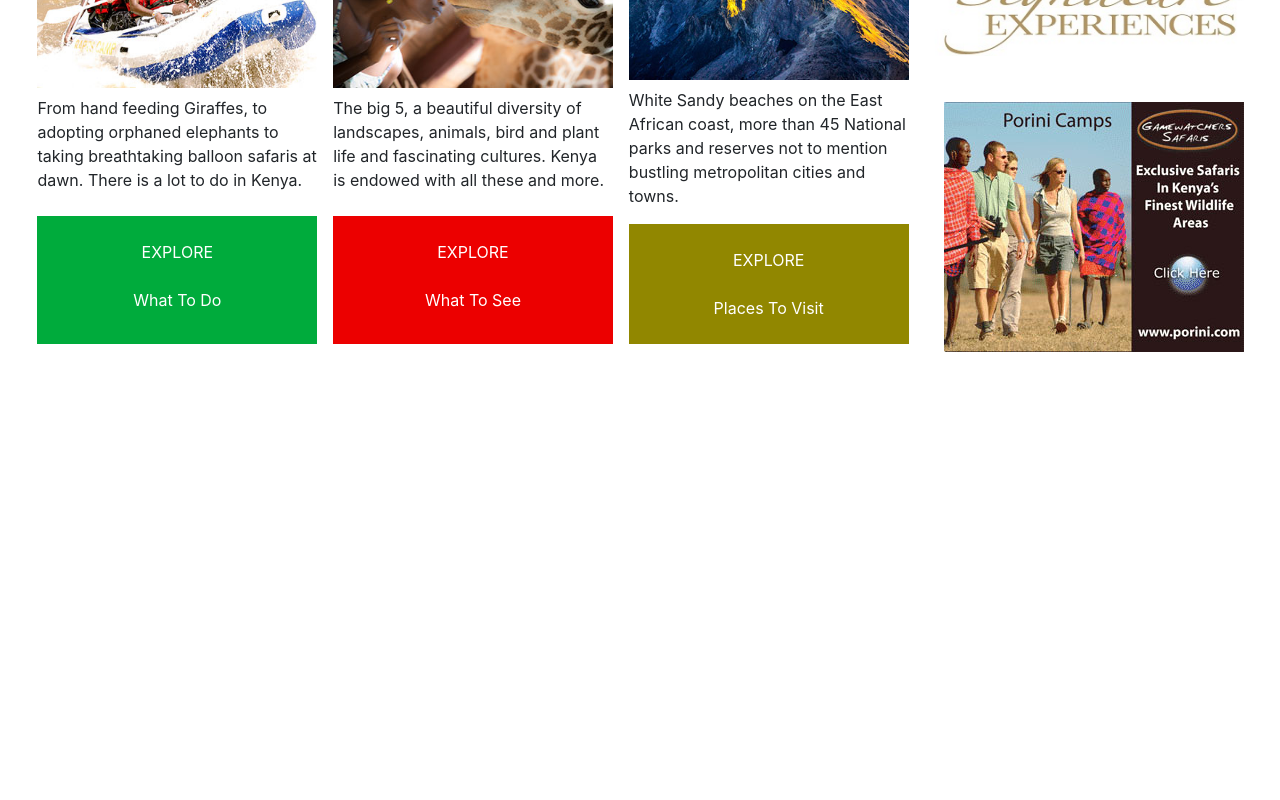
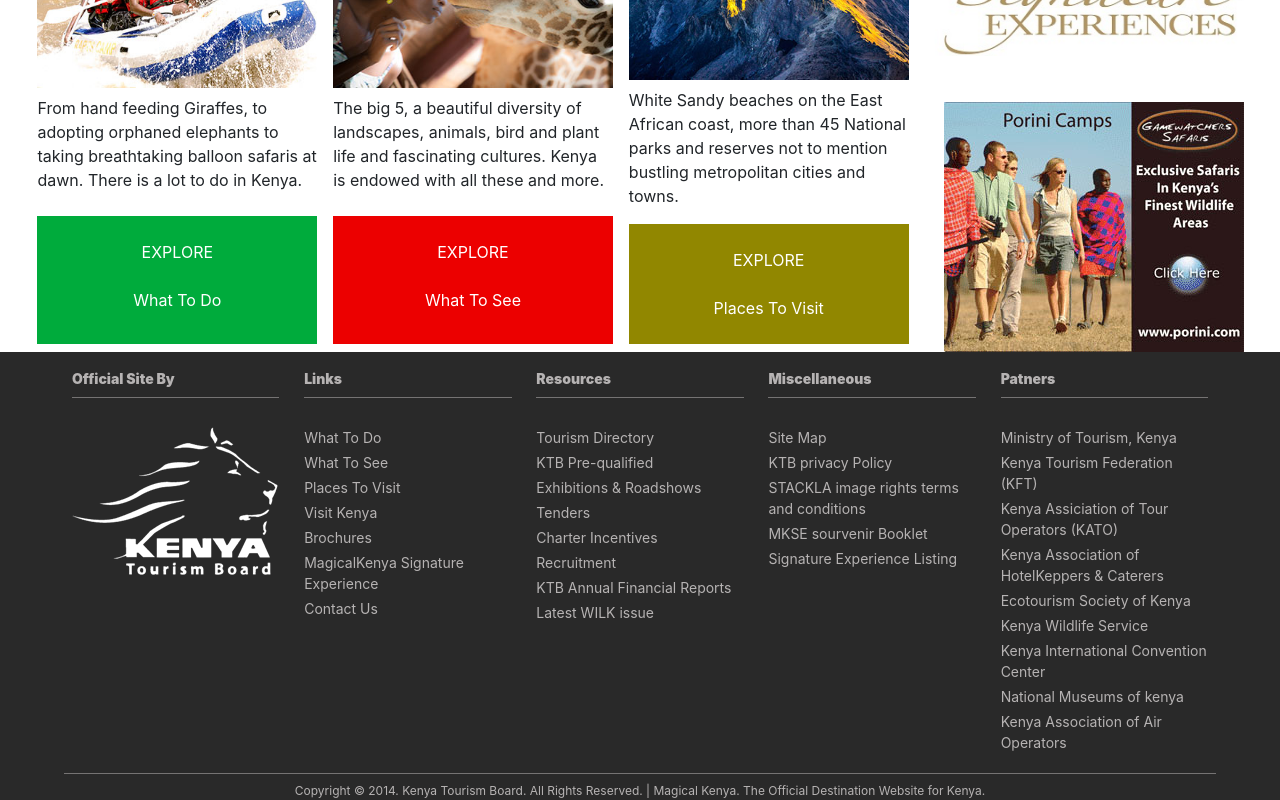
Before and after one commit to deno101/magical_kenya, a React (Create React App) app: page / in a window 1280 px wide. Shown: the part 1288-2088 px from the top of the page. Before the commit the page ends 1640 px from the top, so only its background shows below. Built offline with nearby package versions, Linux system fonts and the light colour scheme.

Commit message:
create, complete footer.copyright

```diff
--- a/src/App.js
+++ b/src/App.js
@@ -7,8 +7,9 @@
 import Navbar from './components/navbar/Navbar';
 import 'font-awesome/css/font-awesome.min.css'
 import Carousel from './components/carousel/Carousel';
-import { Newsbar , animateNews} from './components/news-bar/Newsbar';
+import { Newsbar, animateNews } from './components/news-bar/Newsbar';
 import Body from './components/body/Body';
+import Footer from './components/footer/Footer';
 
 class App extends Component {
   render() {
@@ -24,11 +25,13 @@
         <Newsbar />
 
         <Body />
+
+        <Footer />
       </div>
     );
   }
 
-  componentDidMount(){
+  componentDidMount() {
     // DOM manipulation js
     animateNews();
   }
--- /dev/null
+++ b/src/components/footer/Footer.css
@@ -0,0 +1,62 @@
+.footer-super-container{
+    background: #292929;
+    color: rgb(182, 179, 179);
+    font-size: 14px;
+    display: flex;
+    flex-direction: column;
+}
+
+.m-border-bottom{
+    border-bottom: 1px solid rgb(117, 115, 115);
+}
+
+.footer-col-container{
+    display: flex;
+    flex-direction: row;
+    width: 90%;
+    align-self: center;
+    justify-content: space-between;
+}
+
+.footer-col{
+    width: 18%;
+    display: flex;
+    flex-wrap: wrap;
+    flex-direction: column;
+    align-items: flex-start;
+}
+
+.footer-col span{
+    width: 100%;
+    font-weight: 900;
+}
+
+.footer-col img{
+    max-width: 100%;
+}
+
+.footer-col a{
+    color: rgb(182, 179, 179);
+}
+
+.footer-col a:hover{
+    text-decoration: none;
+    opacity: .7;
+}
+
+.m-top-margin-1{
+    border-top: 1px solid rgb(117, 115, 115) !important;
+}
+
+.copyright-container{
+    width: 90%;
+    display: flex;
+    align-self: center;
+    flex-direction: column;
+    font-size: 12px;
+}
+
+.copyright-container span{
+    align-self: center;
+    text-align: center;
+}
--- /dev/null
+++ b/src/components/footer/Footer.js
@@ -0,0 +1,83 @@
+import React, { PureComponent } from 'react'
+import './Footer.css'
+import logo from '../../imgs/ktblogo.png'
+
+export default class Footer extends PureComponent {
+
+    data = [
+        {
+            title: 'Links', children: [
+                { name: 'What To Do', href: 'http://magicalkenya.com/what-to-do' },
+                { name: 'What To See', href: 'http://magicalkenya.com/what-to-see' },
+                { name: 'Places To Visit', href: 'http://magicalkenya.com/places-to-visit' },
+                { name: 'Visit Kenya', href: '' },
+                { name: 'Brochures', href: '' },
+                { name: 'MagicalKenya Signature Experience', href: '' },
+                { name: 'Contact Us', href: '' },
+            ]
+        },
+
+        {
+            title: 'Resources', children: [
+                { name: 'Tourism Directory', href: '' },
+                { name: 'KTB Pre-qualified', href: '' },
+                { name: 'Exhibitions & Roadshows', href: '' },
+                { name: 'Tenders', href: '' },
+                { name: 'Charter Incentives', href: '' },
+                { name: 'Recruitment', href: '' },
+                { name: 'KTB Annual Financial Reports', href: '' },
+                { name: 'Latest WILK issue', href: '' },
+            ]
+        },
+
+        {
+            title: 'Miscellaneous', children: [
+                { name: 'Site Map', href: '' },
+                { name: 'KTB privacy Policy', href: '' },
+                { name: 'STACKLA image rights terms and conditions', href: '' },
+                { name: 'MKSE sourvenir Booklet', href: '' },
+                { name: 'Signature Experience Listing', href: '' },
+            ]
+        },
+        {
+            title: 'Patners', children: [
+                { name: 'Ministry of Tourism, Kenya', href: '' },
+                { name: 'Kenya Tourism Federation (KFT)', href: '' },
+                { name: 'Kenya Assiciation of Tour Operators (KATO)', href: '' },
+                { name: 'Kenya Association of HotelKeppers & Caterers', href: '' },
+                { name: 'Ecotourism Society of Kenya', href: '' },
+                { name: 'Kenya Wildlife Service', href: '' },
+                { name: 'Kenya International Convention Center', href: '' },
+                { name: 'National Museums of kenya', href: '' },
+                { name: 'Kenya Association of Air Operators', href: '' },
+            ]
+        },
+    ]
+
+    render() {
+        return (
+            <div className="footer-super-container">
+                <div className="footer-col-container">
+                    <div className="footer-col m-2">
+                        <span className="m-border-bottom pt-2 pb-2 mb-2">Official Site By</span><br />
+                        <img src={logo} alt="Copy Right Logo" />
+                    </div>
+                    {this.data.map((column, index) => (
+                        <div key={index} className="footer-col m-2">
+                            <span className="m-border-bottom pt-2 pb-2  mb-2">{column.title}</span><br />
+                            {column.children.map((child, i) => (
+                                <a href={child.href} className="mb-1">{child.name}</a>
+                            ))}
+                        </div>
+                    ))}
+                </div>
+
+                <div className="copyright-container m-top-margin-1 mt-2">
+                    <span className="mt-2">
+                        Copyright &copy; 2014. Kenya Tourism Board. All Rights Reserved. | Magical Kenya. The Official Destination Website for Kenya.
+                    </span>
+                </div>
+            </div>
+        )
+    }
+}
```
Also changed, not shown: src/imgs/ktblogo.png (added).
